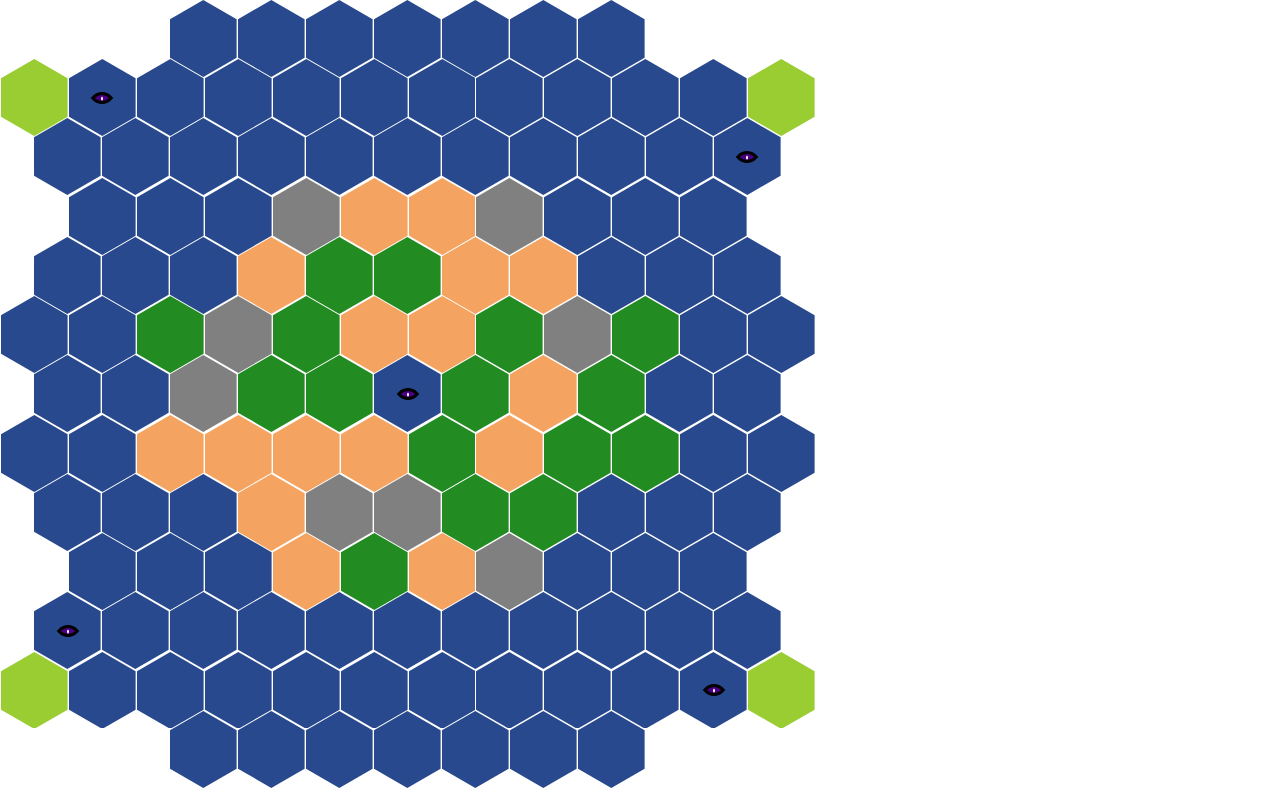
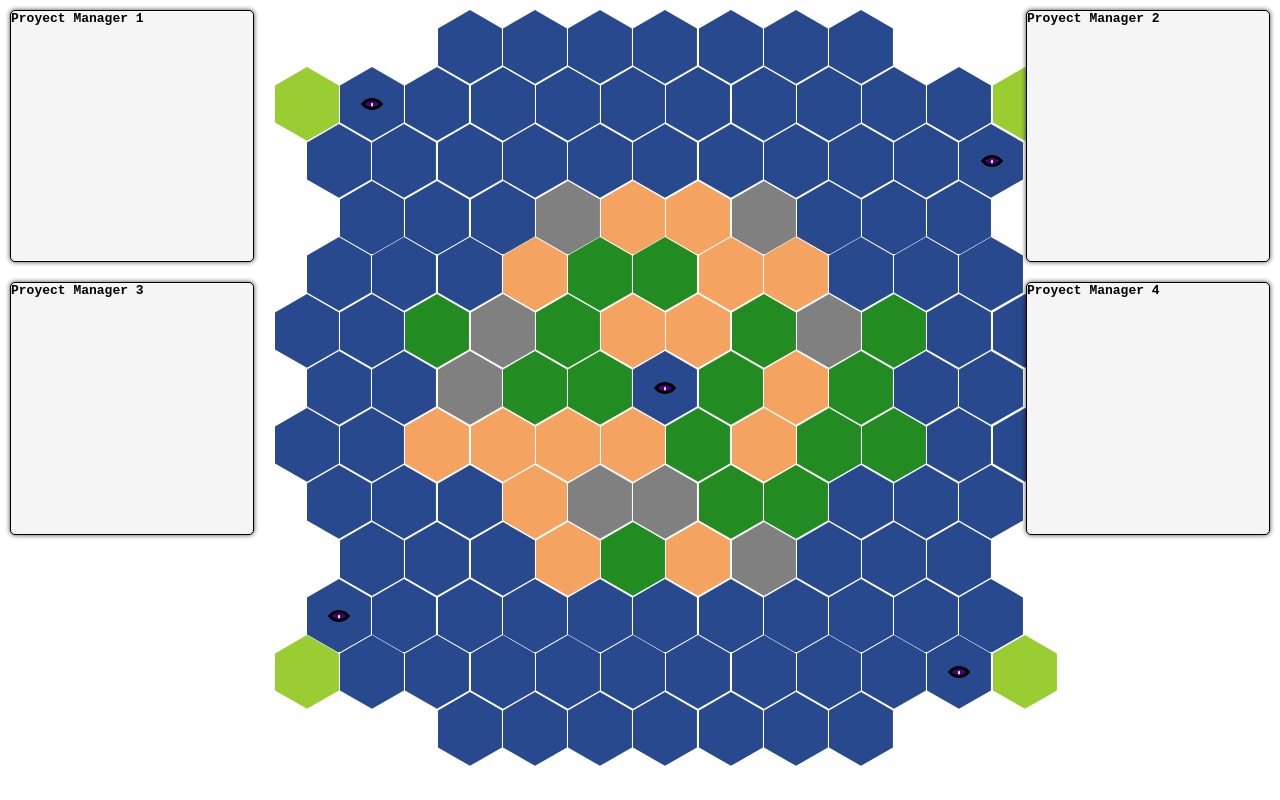
Before and after one commit to SebMoreno/disloyal-competition-game, a React (Vite) app: page / in a window 1280 px wide. Built offline with nearby package versions, Linux system fonts and the light colour scheme.

Commit message:
initial player cards layout into game

```diff
--- a/src/components/Board.tsx
+++ b/src/components/Board.tsx
@@ -13,7 +13,7 @@ interface BoardProps {
 export const Board: React.FC<BoardProps> = ({
                                                 cells,
                                                 containerHeight = window.innerHeight,
-                                                cellHeight = containerHeight / cells.length * 1.25,
+                                                cellHeight = containerHeight / cells.length * 1.2,
                                                 onCellSelected
                                             }) => {
     return (
--- a/src/components/Game.tsx
+++ b/src/components/Game.tsx
@@ -12,6 +12,8 @@ import {
 } from "../types.ts";
 import { Board } from "./Board.tsx";
 import { usePlayer } from "../hooks/usePlayer.ts";
+import { PlayerCard } from "./PlayerCard.tsx";
+import "../styles/Game.css";
 
 interface GameProps {
     players: number;
@@ -145,7 +147,8 @@ export const Game: React.FC<GameProps> = ({maxBoats, maxFeatures, players, askFo
         setCells(newCells);
     }
 
-    return <div>
+    return <div className="game">
+        {Array(players).fill(null).map((_, i) => <PlayerCard key={i} playerNumber={i}/>)}
         <Board cells={cells} onCellSelected={handleCellSelected}/>
     </div>;
 };
--- /dev/null
+++ b/src/components/PlayerCard.tsx
@@ -0,0 +1,17 @@
+import React from "react";
+import { GameEvent } from "../types.ts";
+import "../styles/PlayerCard.css";
+
+export interface PlayerCardProps {
+    playerNumber: number;
+    playerIdeas?: GameEvent[];
+    playerCounters?: GameEvent[]
+}
+
+export const PlayerCard: React.FC<PlayerCardProps> = ({playerNumber}) => {
+    return (
+        <section className="playerCard">
+            <article>Proyect Manager {playerNumber + 1}</article>
+        </section>
+    );
+}
--- a/src/index.css
+++ b/src/index.css
@@ -1,5 +1,12 @@
-body {
+html, body {
+    height: 100%;
+    width: 100%;
     margin: 0;
+    padding: 0;
     font-family: monospace;
     font-weight: bold;
 }
+
+#root {
+    height: 100%;
+}
--- a/src/styles/Board.css
+++ b/src/styles/Board.css
@@ -1,5 +1,7 @@
 main.board {
     position: relative;
+    grid-area: gameBoard;
+    z-index: 0;
 }
 
 .row {
--- /dev/null
+++ b/src/styles/Game.css
@@ -0,0 +1,10 @@
+.game {
+    display: grid;
+    height: calc(100% - 20px);
+    padding: 10px;
+    grid-gap: 20px;
+    grid-template-columns: 1fr 3fr 1fr;
+    grid-template-areas: ". gameBoard ."
+                         ". gameBoard ."
+                         ". gameBoard .";
+}
--- /dev/null
+++ b/src/styles/PlayerCard.css
@@ -0,0 +1,11 @@
+.playerCard {
+    display: flex;
+    width: 100%;
+    height: 100%;
+    box-sizing: border-box;
+    z-index: 1;
+    border: 1px solid black;
+    border-radius: 5px;
+    background-color: #f5f5f5;
+    box-shadow: 0 0 5px 0 rgba(0, 0, 0, 0.75);
+}
```
